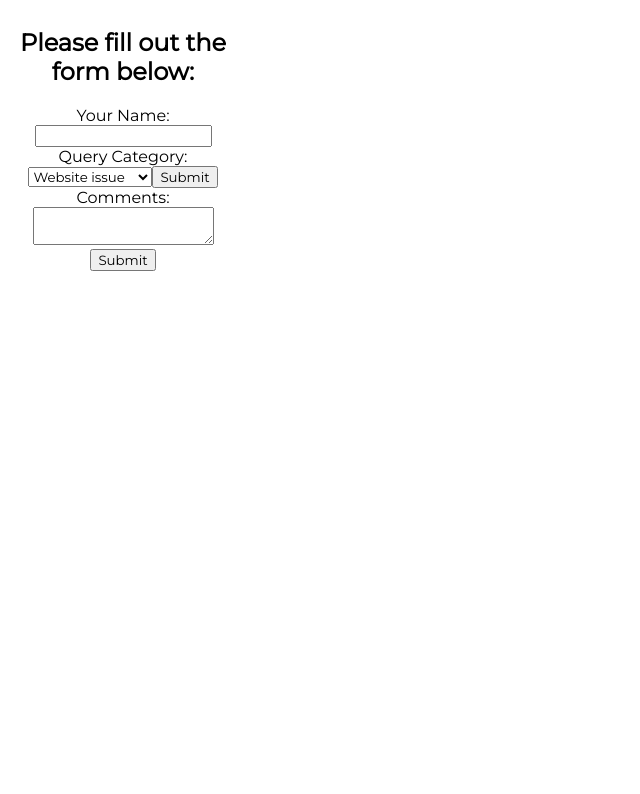
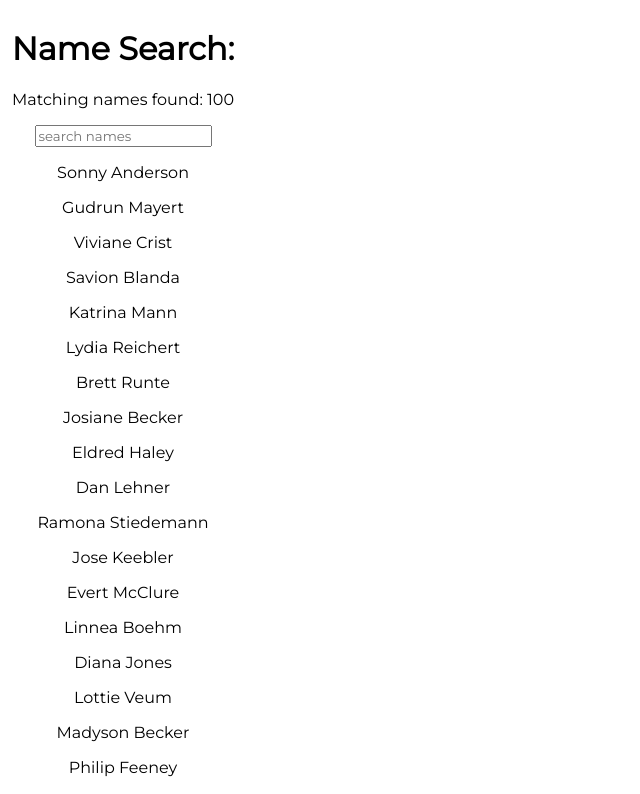
Before and after one commit to antoniog675/react-challenege-project, a React (Create React App) app in the folder my-app/: page / in a window 1280 px wide. Shown: the top 794 px of the page, without its empty margins (0-640 px from the left). Built offline with nearby package versions, Linux system fonts and the light colour scheme.

Commit message:
created search bar to be able to filter and look for names/items on a list

```diff
--- a/my-app/src/App.js
+++ b/my-app/src/App.js
@@ -1,10 +1,10 @@
 import css from './App.module.css';
-import UncontrolledForm from './components/UncontrolledForm';
+import SearchBar from './components/SearchBar';
 
 function App() {
   return (
     <div className={css.App}>
-      <UncontrolledForm />
+      <SearchBar />
     </div>
   );
 }
--- /dev/null
+++ b/my-app/src/components/SearchBar.js
@@ -0,0 +1,39 @@
+import React, { Component } from 'react'
+import importedNames from '../names'
+
+export class SearchBar extends Component {
+    constructor(props) {
+      super(props)
+      this.state = {
+        names: importedNames
+      }
+    }
+    handleChange = (event) => {
+      const inputText = event.target.value.toLowerCase()
+      console.log(inputText)
+      const filteredNames = importedNames.filter(name => {
+        return name.toLowerCase().includes(inputText)
+      })
+      this.setState({
+        names: filteredNames
+      })
+    }
+  render() {
+    return (
+      <div>
+        <h1>Name Search: </h1>
+        <p>Matching names found: {this.state.names.length}</p>
+        <form>
+            <input type="text" placeholder="search names" onChange={(event) => this.handleChange(event)}></input>
+        </form>
+        <div style={{margin: 'auto'}}>
+          {this.state.names.map(name => {
+            return <p key={name}>{name}</p>
+          })}
+        </div>
+      </div>
+    )
+  }
+}
+
+export default SearchBar
--- /dev/null
+++ b/my-app/src/names.js
@@ -0,0 +1,103 @@
+const names = [
+    "Sonny Anderson",
+    "Gudrun Mayert",
+    "Viviane Crist",
+    "Savion Blanda",
+    "Katrina Mann",
+    "Lydia Reichert",
+    "Brett Runte",
+    "Josiane Becker",
+    "Eldred Haley",
+    "Dan Lehner",
+    "Ramona Stiedemann",
+    "Jose Keebler",
+    "Evert McClure",
+    "Linnea Boehm",
+    "Diana Jones",
+    "Lottie Veum",
+    "Madyson Becker",
+    "Philip Feeney",
+    "Kobe Kuhic",
+    "Jessica Wisoky",
+    "Kasey Auer",
+    "Arnoldo Sipes",
+    "Madisen Davis",
+    "Alex Swaniawski",
+    "Helene Jenkins",
+    "Leone Olson",
+    "Ola Lockman",
+    "Kaylie Mueller",
+    "Kitty Steuber",
+    "Ralph Mosciski",
+    "Zane Bradtke",
+    "Syble Torp",
+    "Luella Weimann",
+    "Rigoberto Dicki",
+    "Andre Gusikowski",
+    "Moshe Torphy",
+    "Rhoda Rosenbaum",
+    "Libby Spinka",
+    "Maeve Zieme",
+    "Sydney Gleichner",
+    "Jimmy Blick",
+    "Tara Casper",
+    "Cayla Upton",
+    "Keith Wyman",
+    "Derick Emmerich",
+    "Nia Waelchi",
+    "Armani Nienow",
+    "Keyon DuBuque",
+    "Keeley Doyle",
+    "Kristoffer Monahan",
+    "Brendon Orn",
+    "Brandy Romaguera",
+    "Lyda Hane",
+    "Lisandro Bauch",
+    "Oma Hirthe",
+    "Caleb Dicki",
+    "Sydney O'Kon",
+    "Missouri Greenholt",
+    "Kylie Green",
+    "Kiel Erdman",
+    "Anahi Balistreri",
+    "Rico Rippin",
+    "Ramiro Dach",
+    "Princess Bosco",
+    "Pink Stoltenberg",
+    "Adan Rau",
+    "Dessie Heller",
+    "Nyah Zulauf",
+    "Makayla Fisher",
+    "Neoma Stanton",
+    "Ebba Dooley",
+    "Rachel Denesik",
+    "Drew Crist",
+    "Wava Will",
+    "Loraine Macejkovic",
+    "Americo Mann",
+    "Jules Konopelski",
+    "Gloria Ankunding",
+    "Austin Wilderman",
+    "Sage Veum",
+    "Dorris Friesen",
+    "Wellington Klein",
+    "Asa Quitzon",
+    "Misty Schumm",
+    "Muhammad Bayer",
+    "Dante Ondricka",
+    "Lurline Kuvalis",
+    "Conner Herzog",
+    "Shanie Franecki",
+    "Lois Bednar",
+    "Carey Predovic",
+    "Adelbert Heidenreich",
+    "Romaine Jacobs",
+    "Jake Schuppe",
+    "Meta Parisian",
+    "Dillon Feest",
+    "Amanda O'Keefe",
+    "Kaitlyn O'Keefe",
+    "Earnest Jenkins",
+    "Reymundo Gleason"
+]
+export default names
```
